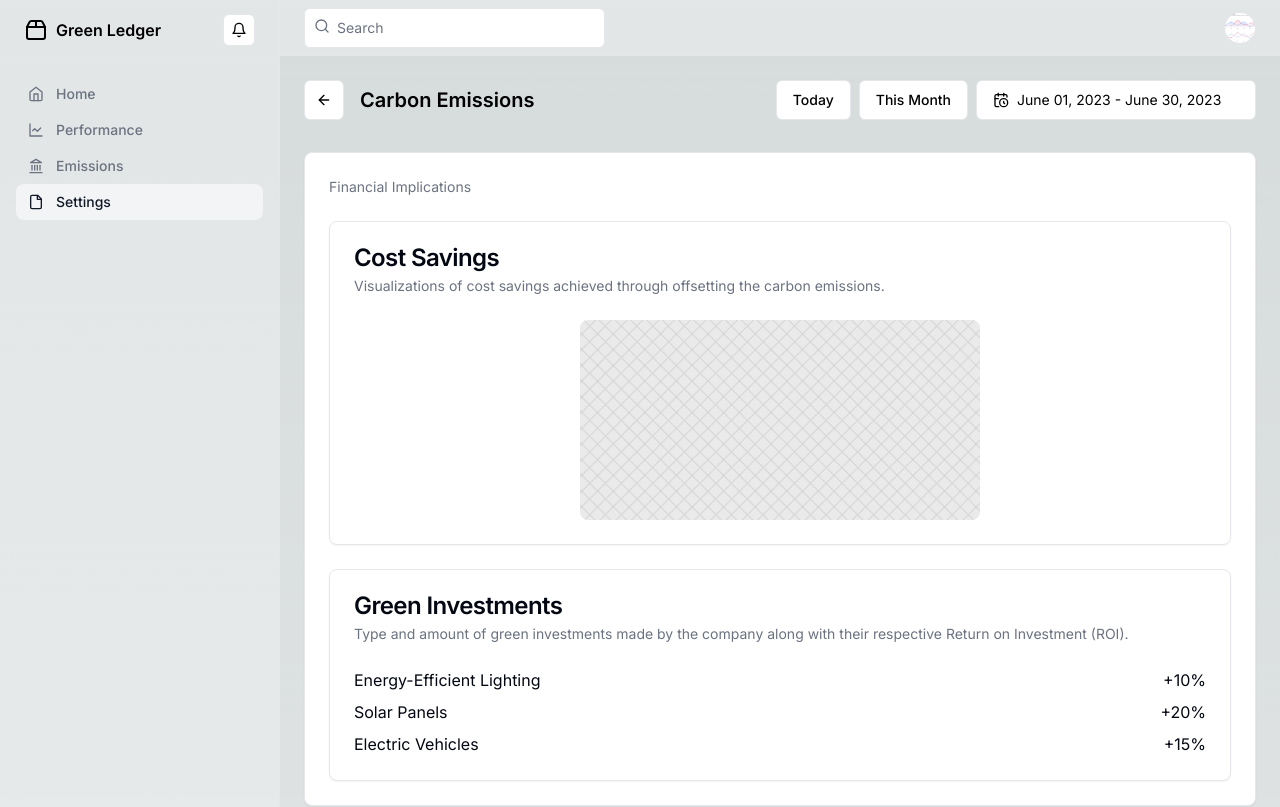
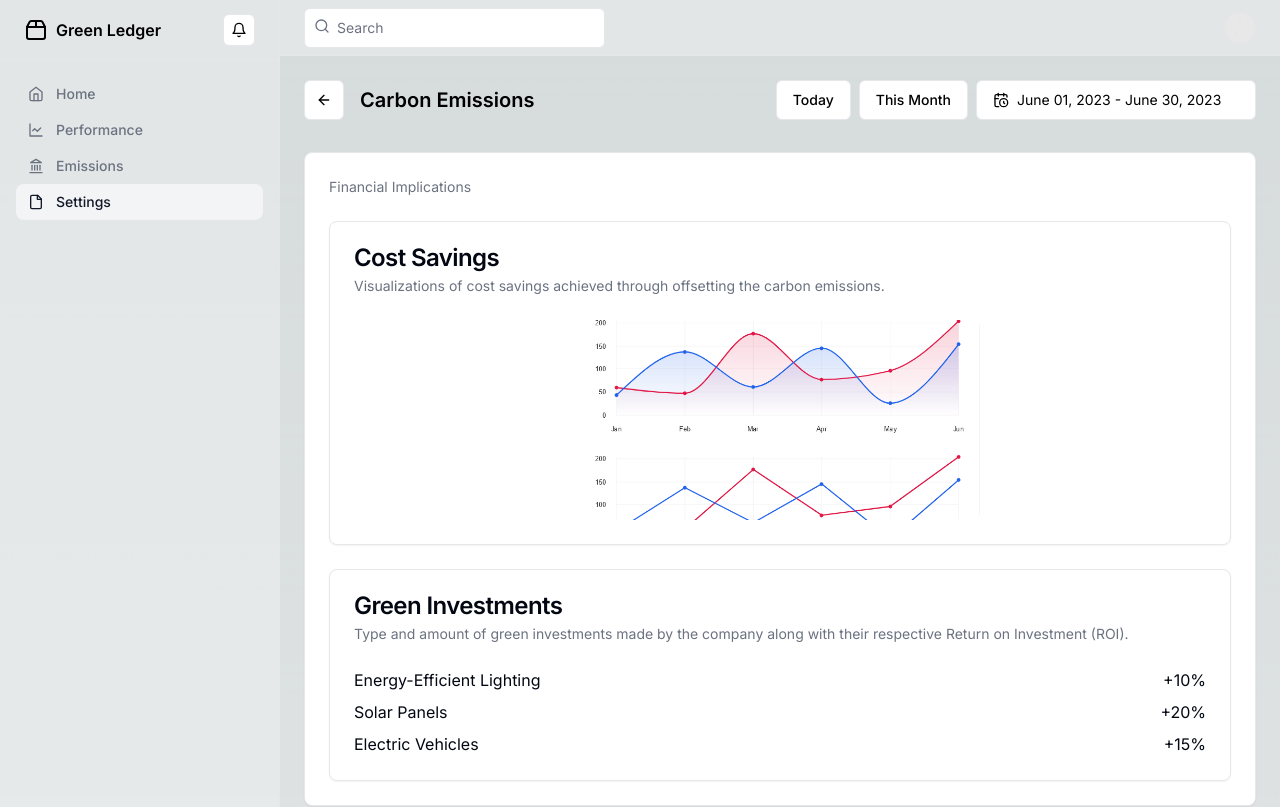
Before and after one commit to Dominic10141/deploy-try, a Next.js app: page / in a window 1280 px wide. Shown: the top 807 px of the page. Built offline with nearby package versions, Linux system fonts and the light colour scheme.

Commit message:
Update report.tsx

```diff
--- a/src/components/component/report.tsx
+++ b/src/components/component/report.tsx
@@ -91,7 +91,7 @@ export function Report() {
                   alt="Avatar"
                   className="rounded-full"
                   height="32"
-                  src="/hiscom.svg"
+                  src="/placeholder.svg"
                   style={{
                     aspectRatio: "32/32",
                     objectFit: "cover",
@@ -156,7 +156,7 @@ export function Report() {
                       alt="Chart"
                       className="rounded-lg object-cover"
                       height={200}
-                      src="/placeholder.svg"
+                      src="/hiscom.svg"
                       style={{
                         aspectRatio: "400/200",
                         objectFit: "cover",
```
